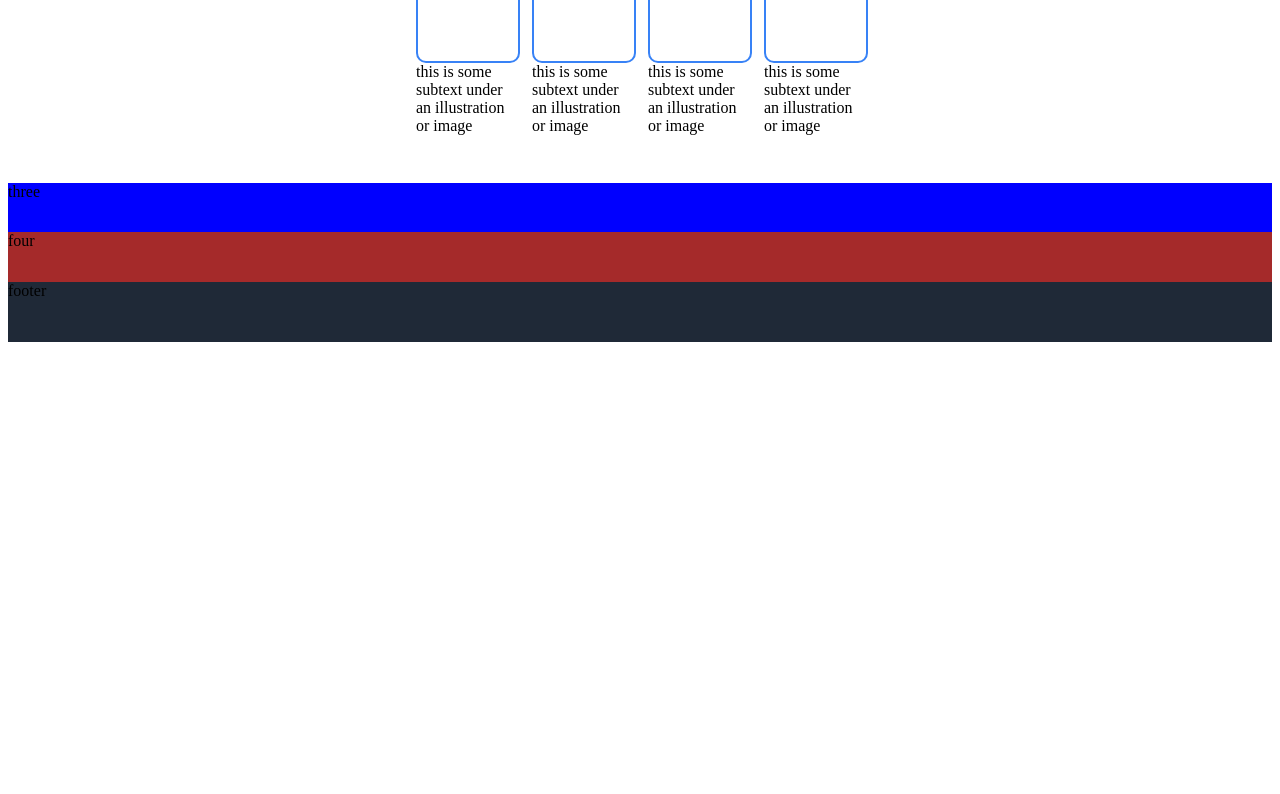
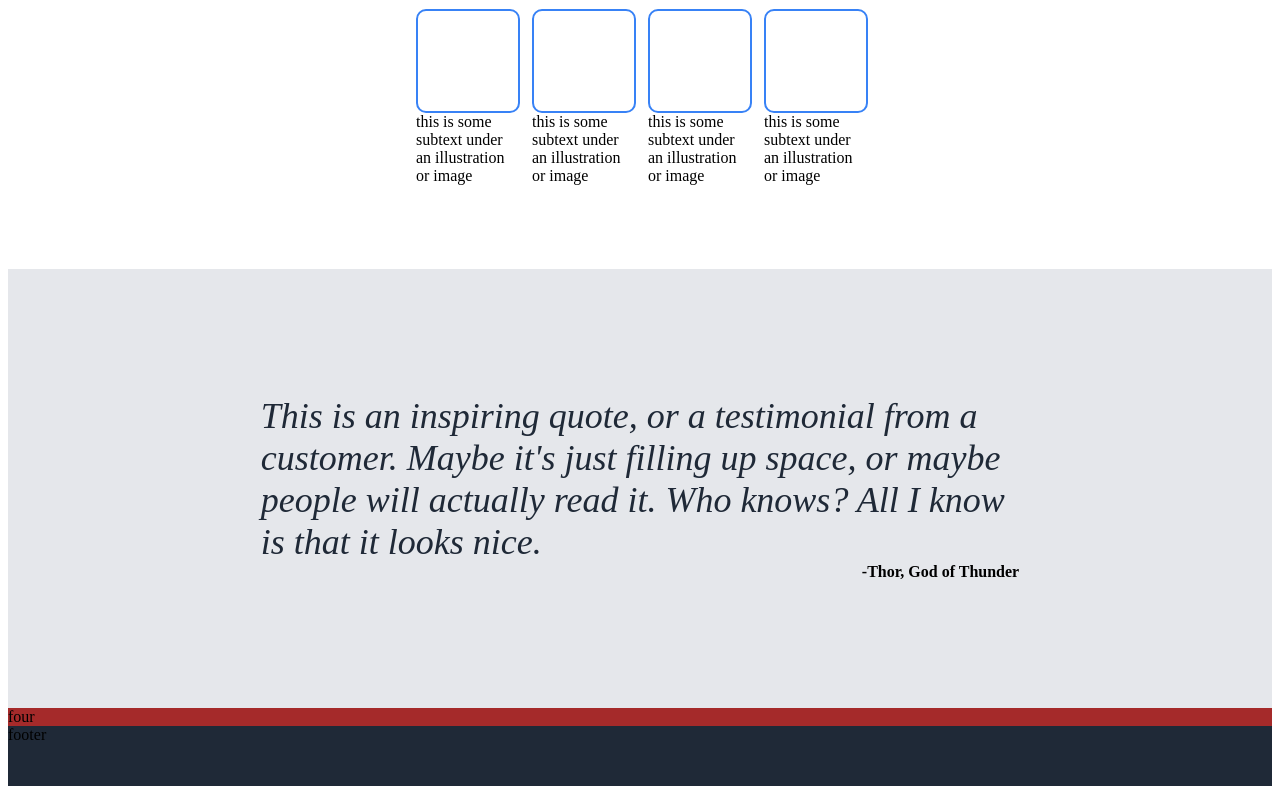
Before and after one commit to shabaduu/Odin-Project-1, a plain HTML site: page index.html in a window 1280 px wide. Shown: the part 466-1260 px from the top of the page. Before the commit the page ends 816 px from the top, so only its background shows below. Drawn offline with Linux system fonts and the light colour scheme.

Commit message:
Third <div> and CSS added.

```diff
--- a/index.html
+++ b/index.html
@@ -55,7 +55,15 @@
         </div>
     </div>
 
-    <div class="three">three</div>
+    <div class="three">
+        <div class="three-container">
+            <div class="quote">
+                This is an inspiring quote, or a testimonial from a customer. Maybe it's just filling up space, or maybe people will actually read it. Who knows? All I know is that it looks nice.
+            </div>
+            <div class="quotee">-Thor, God of Thunder</div>
+        </div>
+    </div>
+
     <div class="four">four</div>
     <div class="footer">footer</div>
 </body>
--- a/styles.css
+++ b/styles.css
@@ -32,6 +32,7 @@ ul {
     display: flex;
     justify-content: space-between;
     gap: 12px;
+    flex-wrap: wrap;
 }
 
 .left {
@@ -52,9 +53,9 @@ button {
 
 .right {
     flex: 1 1 auto;
-    background-color: yellow;
-    width: 400px;
-    height: 150px;
+    background-color: grey;
+    width: 200px;
+    height: 200px;
 }
 
 img {
@@ -80,6 +81,7 @@ p {
     align-items: center;
     gap: 24px;
     padding-top: 24px;
+    padding-bottom: 36px;
 }
 
 .two-header {
@@ -112,8 +114,24 @@ p {
 }
 
 .three {
-    background-color: blue;
+    background-color: #E5E7EB;
     flex: 1;
+    display: flex;
+    justify-content: center;
+    align-items: center;
+    padding: 10% 20%;
+}
+
+.quote {
+    font-size: 36px;
+    font-style: italic;
+    color: #1F2937;
+}
+
+.quotee {
+    display: flex;
+    justify-content: flex-end;
+    font-weight: bold;
 }
 
 .four {
@@ -129,5 +147,5 @@ p {
 body {
     display: flex;
     flex-direction: column;
-    height: 100vh;
+    /* height: 100vh; */
 }
```
